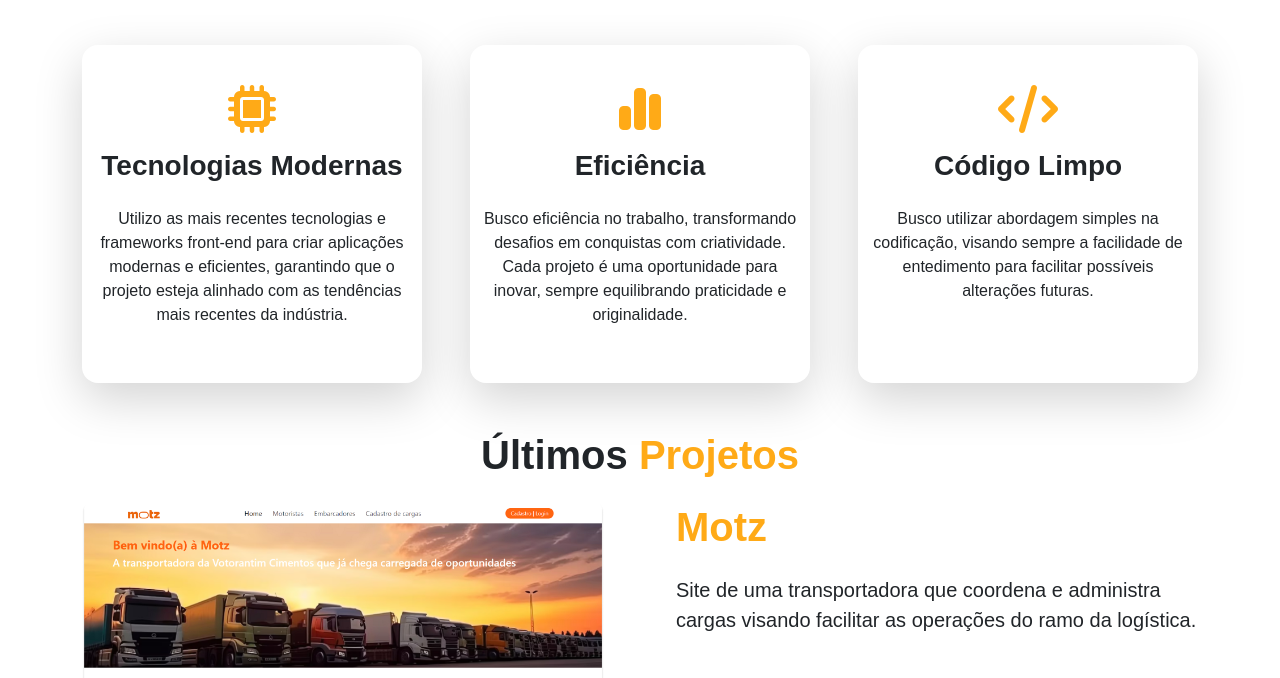
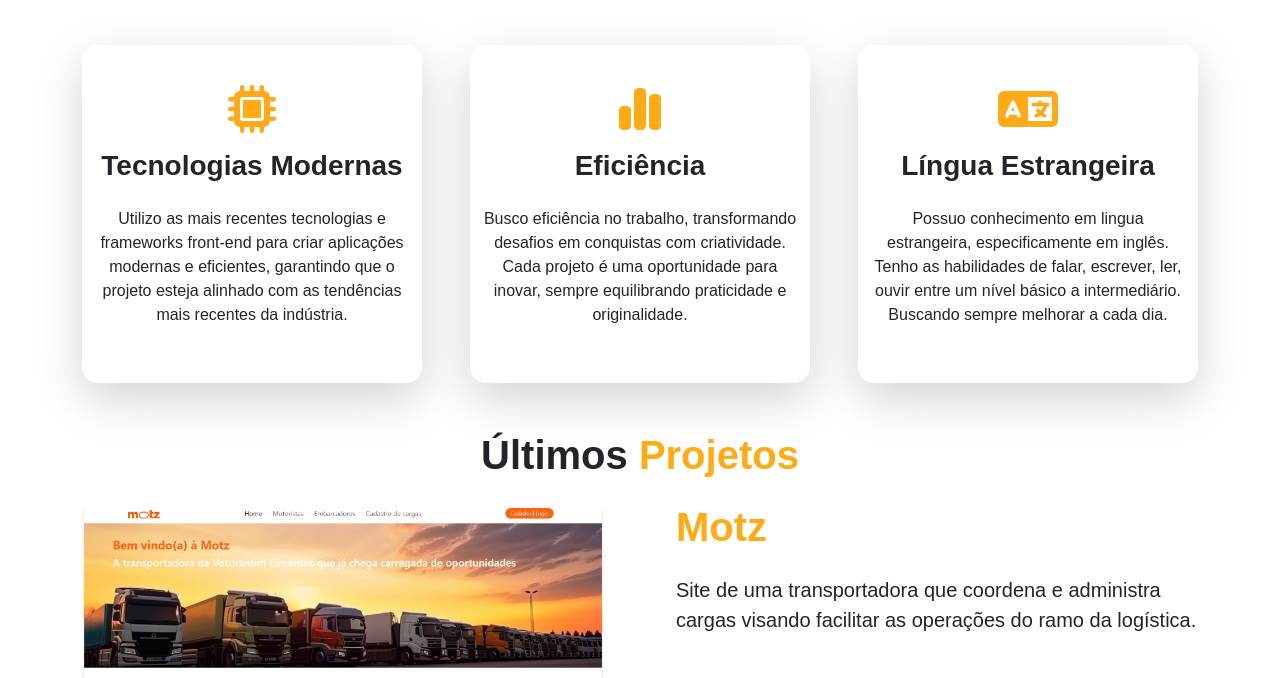
Before and after one commit to Isaac-Lima/Portfolio, a plain HTML site: page index.html in a window 1280 px wide. Shown: the part 1297-1975 px from the top of the page. Drawn offline with nearby package versions, Linux system fonts and the light colour scheme.

Commit message:
Portfólio Pessoal

```diff
--- a/index.html
+++ b/index.html
@@ -166,11 +166,11 @@
                     <h3 class="mb-4 fw-bolder">Eficiência</h3>
                     <p>Busco eficiência no trabalho, transformando desafios em conquistas com criatividade. Cada projeto é uma oportunidade para inovar, sempre equilibrando praticidade e originalidade.</p>
                 </div>
-                <!-- Clean Code -->
+                <!-- Foreign Language -->
                 <div class="box col-xl text-center rounded-4 shadow-lg">
-                    <i class="fa-solid fa-code fa-3x mb-3" style="color: #ffaa17;"></i>
-                    <h3 class="mb-4 fw-bolder">Código Limpo</h3>
-                    <p>Busco utilizar abordagem simples na codificação, visando sempre a facilidade de entedimento para facilitar possíveis alterações futuras.</p>
+                    <i class="fa-solid fa-language fa-3x mb-3" style="color: #ffaa17;"></i>
+                    <h3 class="mb-4 fw-bolder">Língua Estrangeira</h3>
+                    <p>Possuo conhecimento em lingua estrangeira, especificamente em inglês. Tenho as habilidades de falar, escrever, ler, ouvir entre um nível básico a intermediário. Buscando sempre melhorar a cada dia.</p>
                 </div>
             </div>
         </section>
@@ -220,9 +220,9 @@
                         <i class="fa-brands fa-vuejs fa-2x m-2" style="color: #41B883;"></i>
                     </div>
                     <button class="tools-btn rounded-pill mt-4">
-                        <a href="#" target="_blank">Ver Site</a>
+                        <a href="https://luiza-de-teodoro.netlify.app/" target="_blank">Ver Site</a>
                     </button>
-                    <a href="#" target="_blank" class="btn border-2 rounded-circle ms-2">
+                    <a href="https://github.com/Isaac-Lima/Luiza-de-Teodoro.git" target="_blank" class="btn border-2 rounded-circle ms-2">
                         <i class="fa-brands fa-github fa-2x"></i>
                     </a>
                 </div>
```
